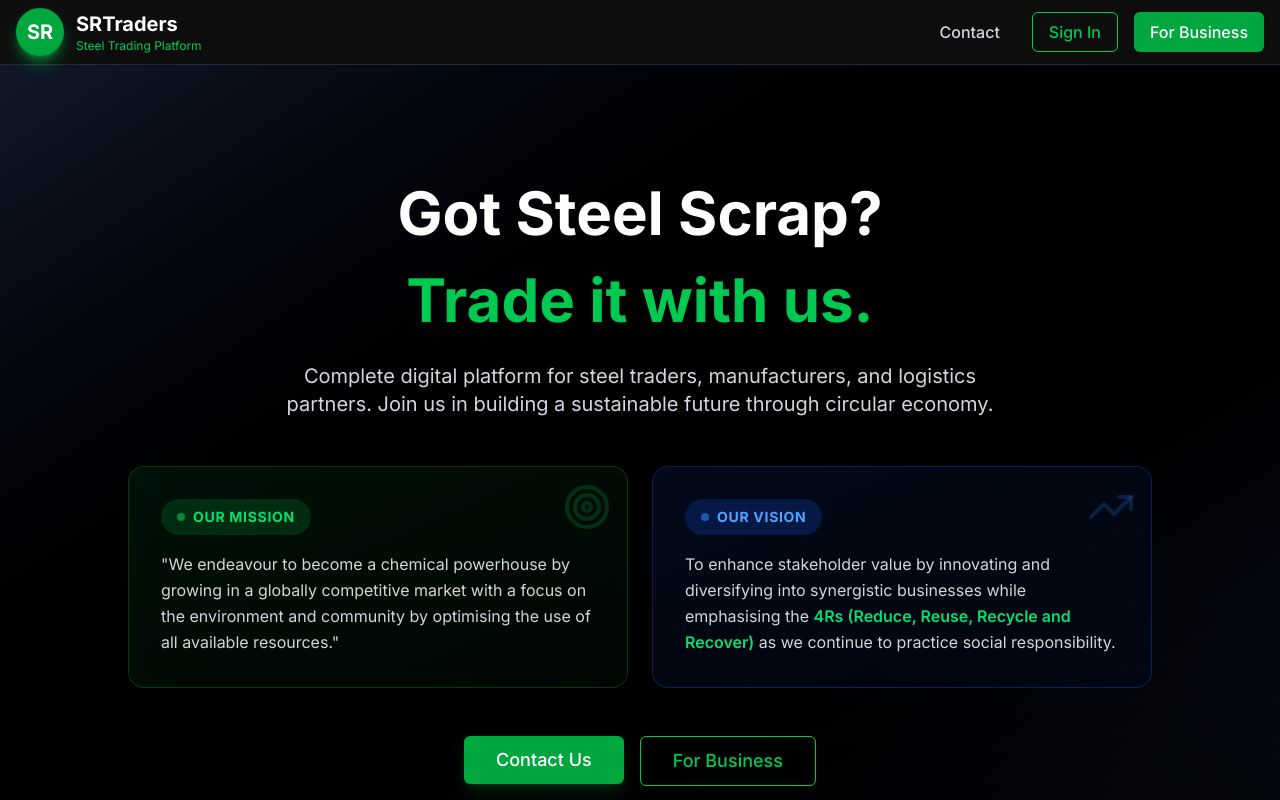
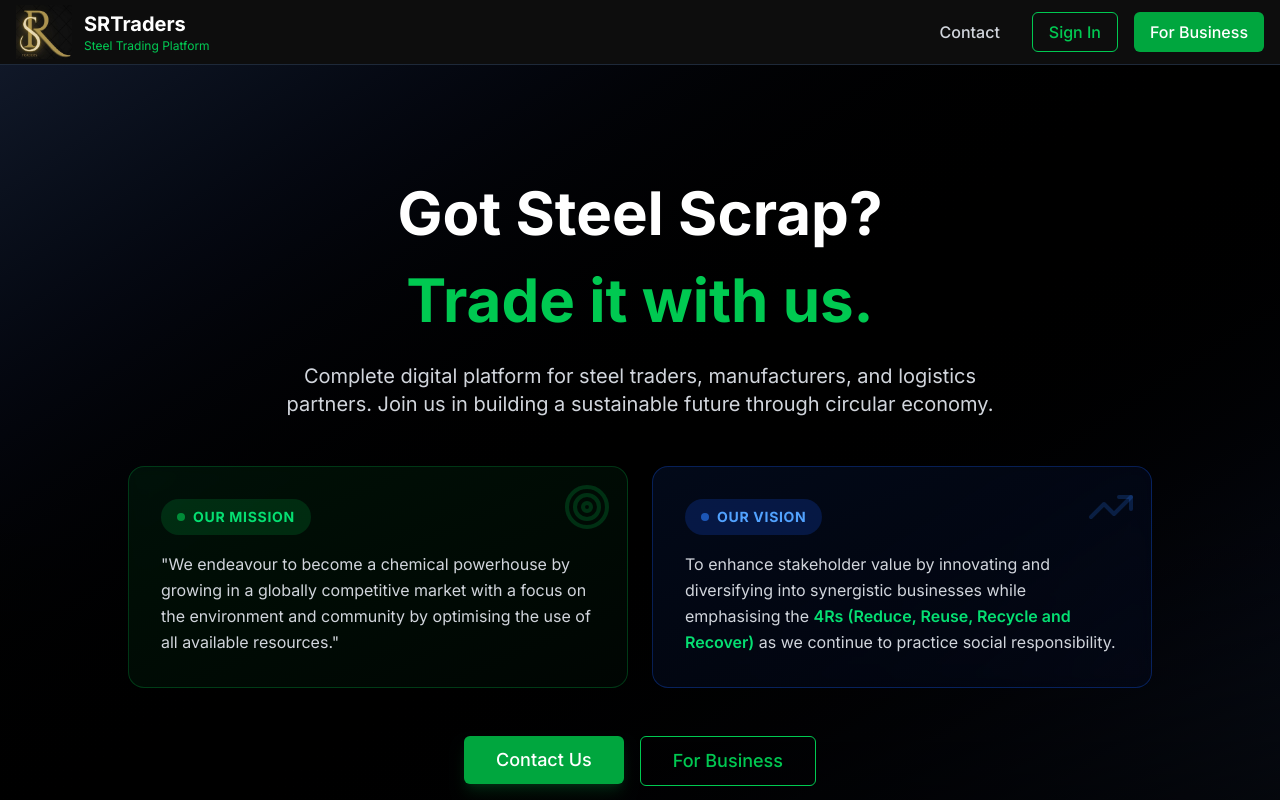
Before and after one commit to Solo-Syntax-Labs/srtraders, a Next.js app: page / in a window 1280 px wide. Shown: the top 800 px of the page. Built offline with nearby package versions, Linux system fonts and the light colour scheme; no server answers.

Commit message:
Add SRTraders logo and update header components across multiple pages to use the new logo image.

```diff
--- a/src/app/page.tsx
+++ b/src/app/page.tsx
@@ -86,8 +86,14 @@
           <div className="flex items-center justify-between h-16">
             {/* Logo and Title */}
             <Link href="/" className="flex items-center gap-2 sm:gap-3 group">
-              <div className="w-10 h-10 sm:w-12 sm:h-12 bg-green-600 rounded-full flex items-center justify-center shadow-lg shadow-green-500/50 group-hover:shadow-green-500/70 transition-shadow">
-                <span className="text-white text-lg sm:text-xl font-bold">SR</span>
+              <div className="relative w-12 h-12 sm:w-14 sm:h-14">
+                <Image
+                  src="/srtraders-logo.png"
+                  alt="SRTraders Logo"
+                  fill
+                  className="object-contain"
+                  priority
+                />
               </div>
               <div>
                 <h1 className="text-white font-bold text-base sm:text-xl">SRTraders</h1>
--- a/src/app/privacy-policy/page.tsx
+++ b/src/app/privacy-policy/page.tsx
@@ -1,4 +1,5 @@
 import Link from 'next/link'
+import Image from 'next/image'
 import { Shield, ArrowLeft } from 'lucide-react'
 
 export default function PrivacyPolicyPage() {
@@ -8,9 +9,15 @@
       <header className="fixed top-0 left-0 right-0 z-50 bg-black/95 backdrop-blur-sm border-b border-gray-800">
         <div className="container mx-auto px-4">
           <div className="flex items-center justify-between h-16">
-            <Link href="/" className="flex items-center gap-3 group">
-              <div className="w-10 h-10 sm:w-12 sm:h-12 bg-green-600 rounded-full flex items-center justify-center shadow-lg shadow-green-500/50 group-hover:shadow-green-500/70 transition-shadow">
-                <span className="text-white text-lg sm:text-xl font-bold">SR</span>
+            <Link href="/" className="flex items-center gap-2 sm:gap-3 group">
+              <div className="relative w-12 h-12 sm:w-14 sm:h-14">
+                <Image
+                  src="/srtraders-logo.png"
+                  alt="SRTraders Logo"
+                  fill
+                  className="object-contain"
+                  priority
+                />
               </div>
               <div>
                 <h1 className="text-white font-bold text-base sm:text-xl">SRTraders</h1>
--- a/src/app/terms-and-conditions/page.tsx
+++ b/src/app/terms-and-conditions/page.tsx
@@ -1,4 +1,5 @@
 import Link from 'next/link'
+import Image from 'next/image'
 import { FileText, ArrowLeft } from 'lucide-react'
 
 export default function TermsAndConditionsPage() {
@@ -8,9 +9,15 @@
       <header className="fixed top-0 left-0 right-0 z-50 bg-black/95 backdrop-blur-sm border-b border-gray-800">
         <div className="container mx-auto px-4">
           <div className="flex items-center justify-between h-16">
-            <Link href="/" className="flex items-center gap-3 group">
-              <div className="w-10 h-10 sm:w-12 sm:h-12 bg-green-600 rounded-full flex items-center justify-center shadow-lg shadow-green-500/50 group-hover:shadow-green-500/70 transition-shadow">
-                <span className="text-white text-lg sm:text-xl font-bold">SR</span>
+            <Link href="/" className="flex items-center gap-2 sm:gap-3 group">
+              <div className="relative w-12 h-12 sm:w-14 sm:h-14">
+                <Image
+                  src="/srtraders-logo.png"
+                  alt="SRTraders Logo"
+                  fill
+                  className="object-contain"
+                  priority
+                />
               </div>
               <div>
                 <h1 className="text-white font-bold text-base sm:text-xl">SRTraders</h1>
--- a/src/components/layout/dashboard-layout.tsx
+++ b/src/components/layout/dashboard-layout.tsx
@@ -3,6 +3,7 @@
 import { ReactNode, useState } from 'react'
 import { useSession, signOut } from 'next-auth/react'
 import Link from 'next/link'
+import Image from 'next/image'
 import { usePathname } from 'next/navigation'
 import { Button } from '@/components/ui/button'
 import {
@@ -59,7 +60,15 @@
         </SheetTrigger>
         <SheetContent side="left" className="w-64 p-0">
           <div className="flex h-full flex-col">
-            <div className="flex h-16 items-center border-b px-6">
+            <div className="flex h-16 items-center gap-3 border-b px-6">
+              <div className="relative w-10 h-10">
+                <Image
+                  src="/srtraders-logo.png"
+                  alt="SRTraders Logo"
+                  fill
+                  className="object-contain"
+                />
+              </div>
               <h1 className="text-xl font-bold">SRTraders</h1>
             </div>
             <nav className="flex-1 space-y-1 px-4 py-4">
@@ -89,7 +98,15 @@
       {/* Desktop sidebar */}
       <div className="hidden md:fixed md:inset-y-0 md:flex md:w-64 md:flex-col">
         <div className="flex min-h-0 flex-1 flex-col border-r bg-white">
-          <div className="flex h-16 flex-shrink-0 items-center border-b px-6">
+          <div className="flex h-16 flex-shrink-0 items-center gap-3 border-b px-6">
+            <div className="relative w-10 h-10">
+              <Image
+                src="/srtraders-logo.png"
+                alt="SRTraders Logo"
+                fill
+                className="object-contain"
+              />
+            </div>
             <h1 className="text-xl font-bold">SRTraders</h1>
           </div>
           <div className="flex flex-1 flex-col overflow-y-auto">
```
Also changed, not shown: public/srtraders-logo.png (added).
